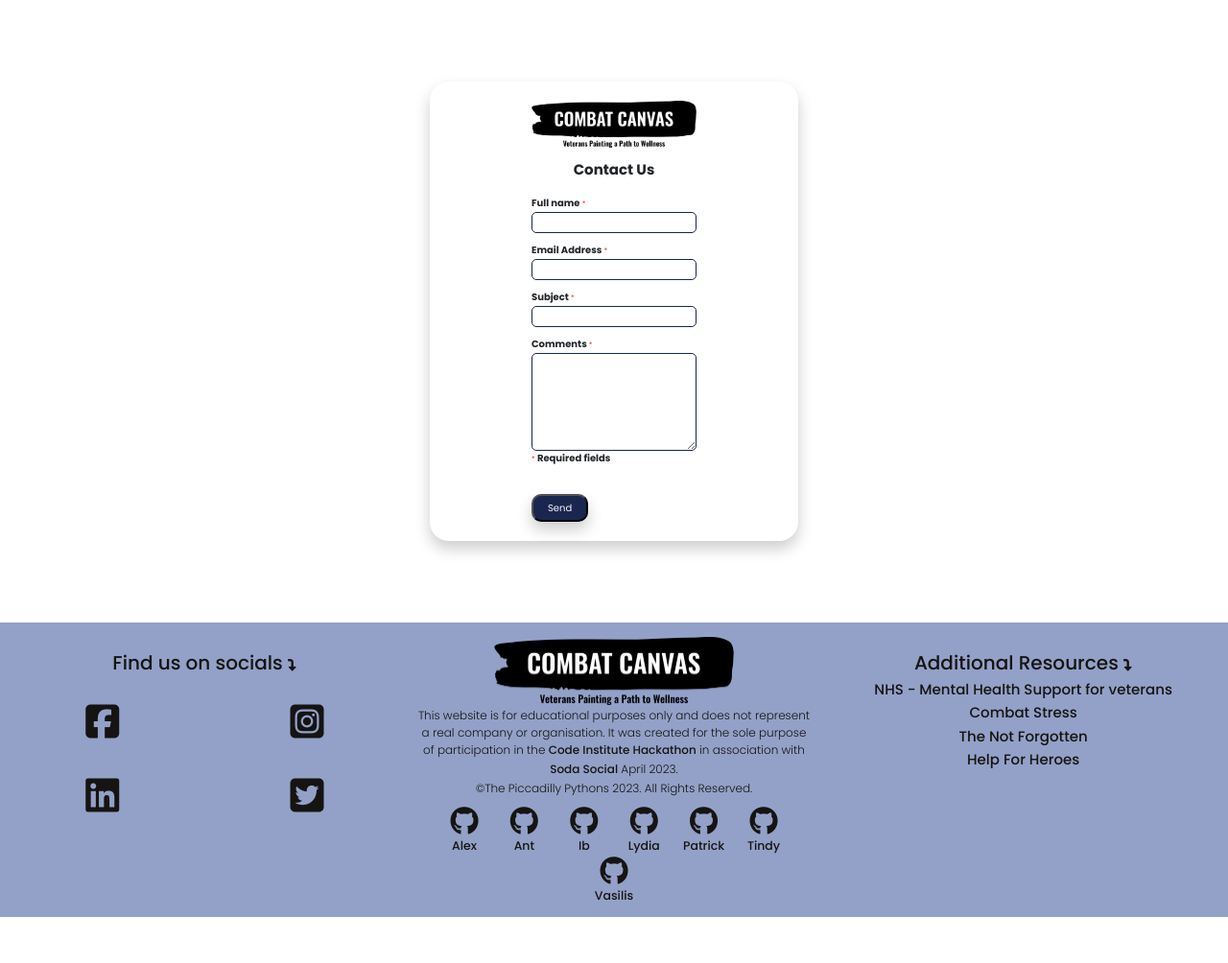
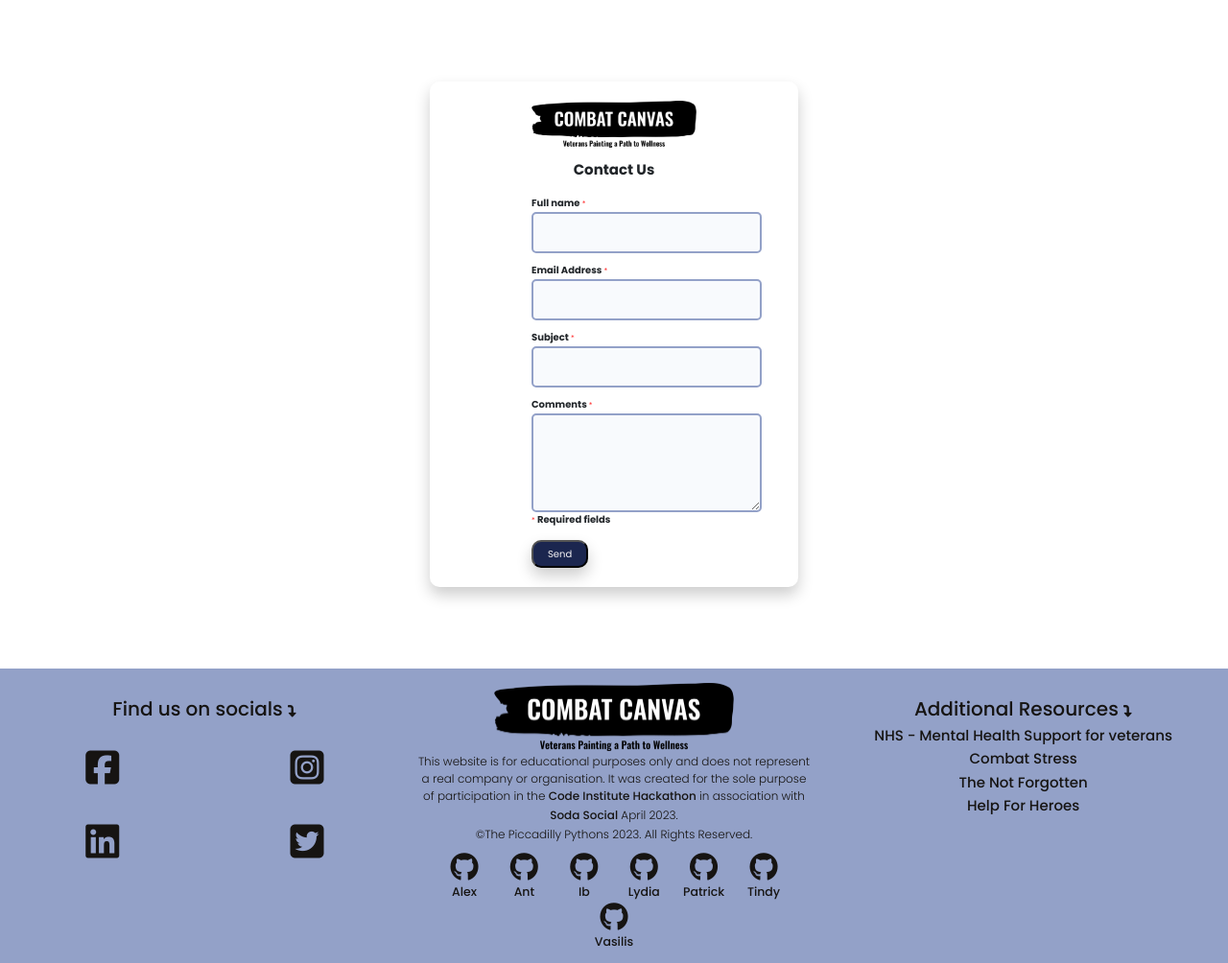
Before and after one commit to tindyc/Combat-Canvas, a Django app: page /contact in a window 1280 px wide. Shown: the part 70-1074 px from the top of the page at 96% size. Before the commit the page ends 1026 px from the top, so only its background shows below. Run offline with Django 4.2, Linux system fonts and the light colour scheme; some libraries are stand-ins or nearby versions.

Commit message:
Update style to login_register and to contact page

```diff
--- a/static/styles/app.css
+++ b/static/styles/app.css
@@ -664,6 +664,13 @@ img {
     padding: 3rem 4rem;
     width: 95%;
     max-width: 65rem;
+    border-radius: 1rem;
+    box-shadow: 0 8px 16px 0 rgba(0, 0, 0, 0.2);
+}
+
+.auth>.card input {
+    border-radius: 1rem;
+    border: 2px solid #1B264F;
 }
 
 @media screen and (min-width: 650px) {
@@ -683,11 +690,11 @@ img {
 .auth__header p {
     font-weight: 400;
     font-size: 1.8rem;
-    margin-bottom: 2rem;
+    margin-bottom: 1rem;
 }
 
 .auth__form {
-    margin: 3rem 0;
+    margin: 2rem 0;
 }
 
 .auth .auth__form label,
@@ -701,16 +708,17 @@ img {
     display: flex;
     justify-content: space-between;
     align-items: center;
-    margin: 2.5rem 0;
 }
 
 .auth .auth__actions a {
     text-decoration: underline;
+    color: #1B264F;
 }
 
 .auth .auth__alternative a {
     font-size: 2rem;
     font-weight: 500;
+    color: #1B264F;
 }
 
 /*=======================
@@ -727,8 +735,8 @@ legend {
 
 
 #contact-form-logo {
-width: 50%;
-margin:auto;
+    width: 50%;
+    margin: auto;
 }
 
 .contact-form-container-outer {
@@ -753,7 +761,7 @@ margin:auto;
     flex-direction: column;
     flex: 1;
     font-weight: 600;
-    border-radius: 2rem;
+    border-radius: 1rem;
     box-shadow: 0 8px 16px 0 rgba(0, 0, 0, 0.2);
 }
 
@@ -773,11 +781,14 @@ margin:auto;
 }
 
 .contact-text-input {
-    border-radius: 5px;
-    border: 1px solid #1B264F;
-    line-height: 2;
     font-family: 'Oswald Heavy', 'Merriweather Sans', sans-serif;
-    font-size: 100%;
+    min-width: 24rem;
+    width: 100%;
+    padding: 1.2rem 1.5rem;
+    border-radius: 0.5rem;
+    border: 2px solid #93A1C8;
+    transition: all 0.3s ease-in-out;
+    background-color: var(--color-bg);
 }
 
 .contact-required-field {
@@ -785,8 +796,9 @@ margin:auto;
     font-size: 80%;
 }
 
-.send-button {
-    margin-top: 30px;
+.send-button,
+.lg-sgn-btn {
+    margin-top: 1.4rem;
     border-radius: 1rem;
     background-color: #1B264F;
     color: #F5F3F5;
@@ -802,12 +814,12 @@ margin:auto;
 @media screen and (max-width:1024px) {
     .contact-form-container {
         flex-basis: 60%;
-     }
+    }
 }
 
 @media screen and (max-width:820px) {
     .contact-form-container {
-       flex-basis: 80%;
+        flex-basis: 80%;
     }
 }
 
@@ -815,6 +827,7 @@ margin:auto;
     .contact-form-container {
         flex-basis: 100%;
     }
+
     .contact-form-control {
         max-width: 80%;
     }
--- a/users/templates/users/login_register.html
+++ b/users/templates/users/login_register.html
@@ -37,7 +37,7 @@
 
 
           <div class="auth__actions">
-            <input class="btn btn--sub btn--lg" type="submit" value="Sign  In" />
+            <input class="btn btn--sub btn--lg lg-sgn-btn" type="submit" value="Sign  In" />
           </div>
         </form>
         <div class="auth__alternative">
@@ -81,14 +81,14 @@
               <label for="formInput#password">Password: </label>
               <input
                 class="input input--password"
-                id="formInput#passowrd"
+                id="formInput#password"
                 type="password"
                 name="password"
                 placeholder="••••••••"
               />
             </div>
             <div class="auth__actions">
-              <input class="btn btn--sub btn--lg" type="submit" value="Log In" />
+              <input class="btn btn--sub btn--lg lg-sgn-btn" type="submit" value="Log In" />
               <a href="">Forget Password?</a>
             </div>
           </form>
```
